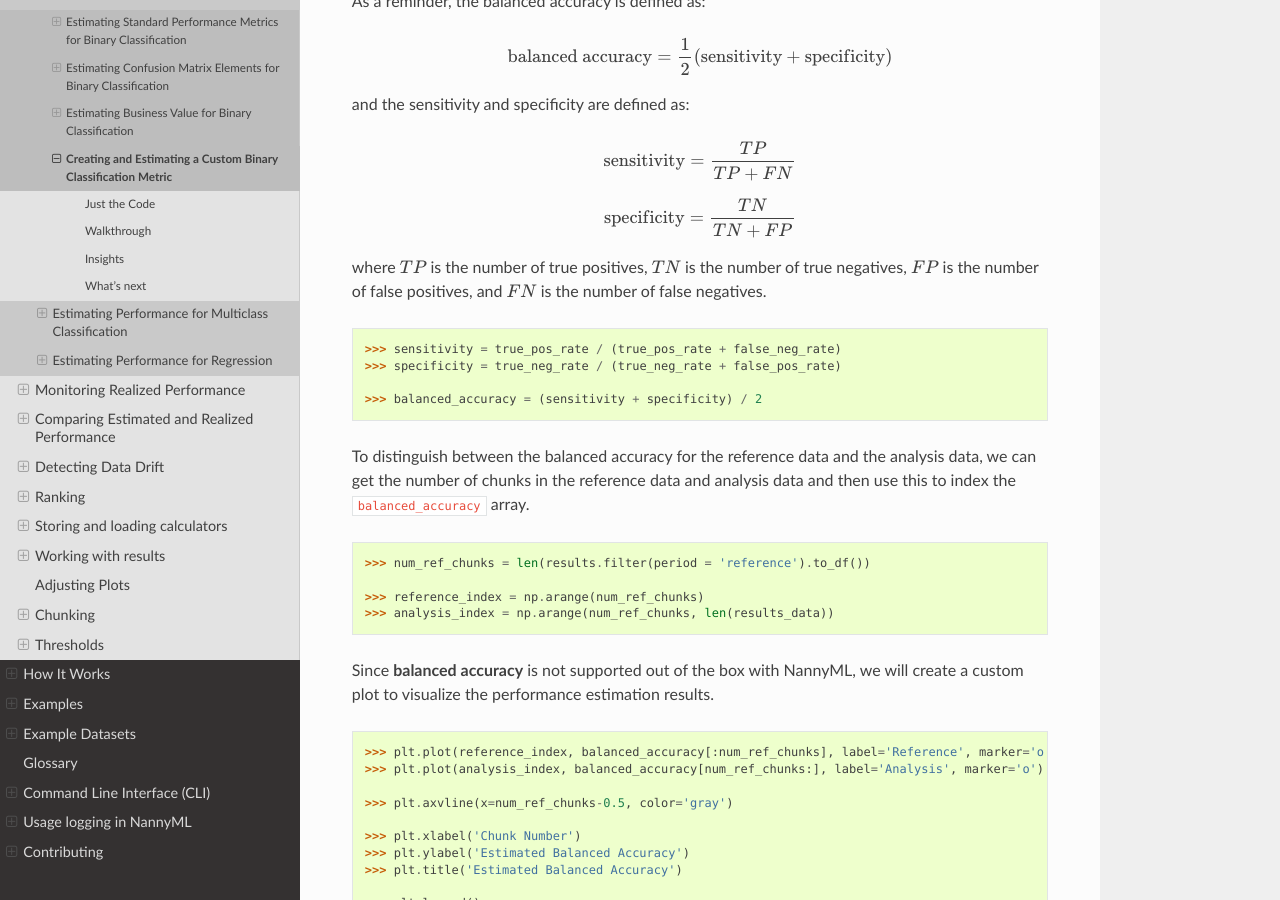
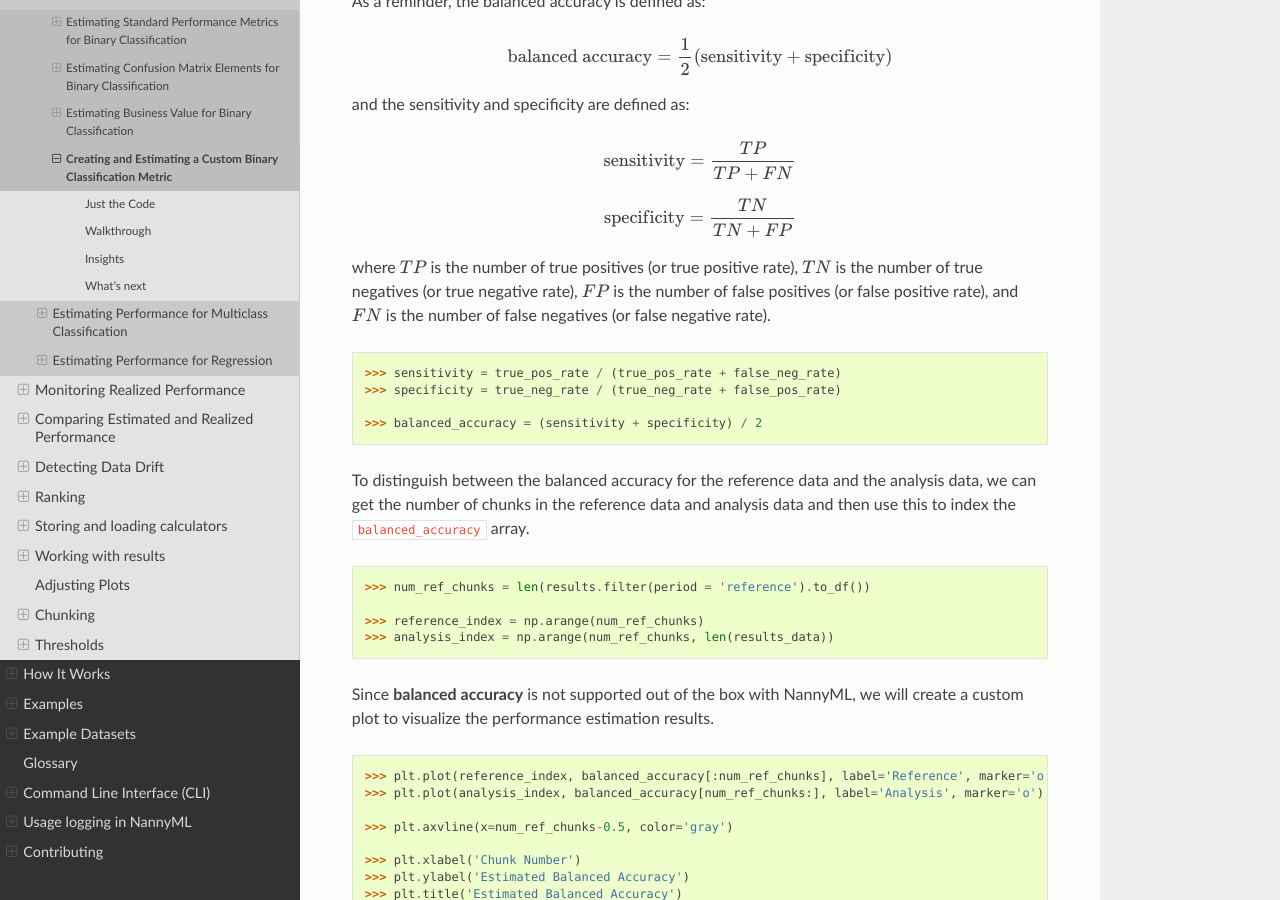
Before and after one commit to NannyML/nannyml, a Sphinx documentation site: the page built from docs/tutorials/performance_estimation/binary_performance_estimation/custom_metric_estimation.rst, in a window 1280 px wide and 900 px high, scrolled down 3889 px. Built offline with Sphinx 7.4.7 and the Read the Docs theme 2.0.0, drawn with Linux system fonts in a browser that asks for light colours; pages that are not in the unit, such as notebooks, are missing from menus.

Commit message:
Update wording of custom metric tutorial

```diff
--- a/docs/tutorials/performance_estimation/binary_performance_estimation/custom_metric_estimation.rst
+++ b/docs/tutorials/performance_estimation/binary_performance_estimation/custom_metric_estimation.rst
@@ -100,8 +100,8 @@ and the sensitivity and specificity are defined as:
 .. math::
     \text{specificity} = \frac{TN}{TN + FP}
 
-where :math:`TP` is the number of true positives, :math:`TN` is the number of true negatives,
-:math:`FP` is the number of false positives, and :math:`FN` is the number of false negatives.
+where :math:`TP` is the number of true positives (or true positive rate), :math:`TN` is the number of true negatives (or true negative rate),
+:math:`FP` is the number of false positives (or false positive rate), and :math:`FN` is the number of false negatives (or false negative rate).
 
 .. nbimport::
     :path: ./example_notebooks/Tutorial - Creating and Estimating a Custom Metric - Binary Classification.ipynb
```
